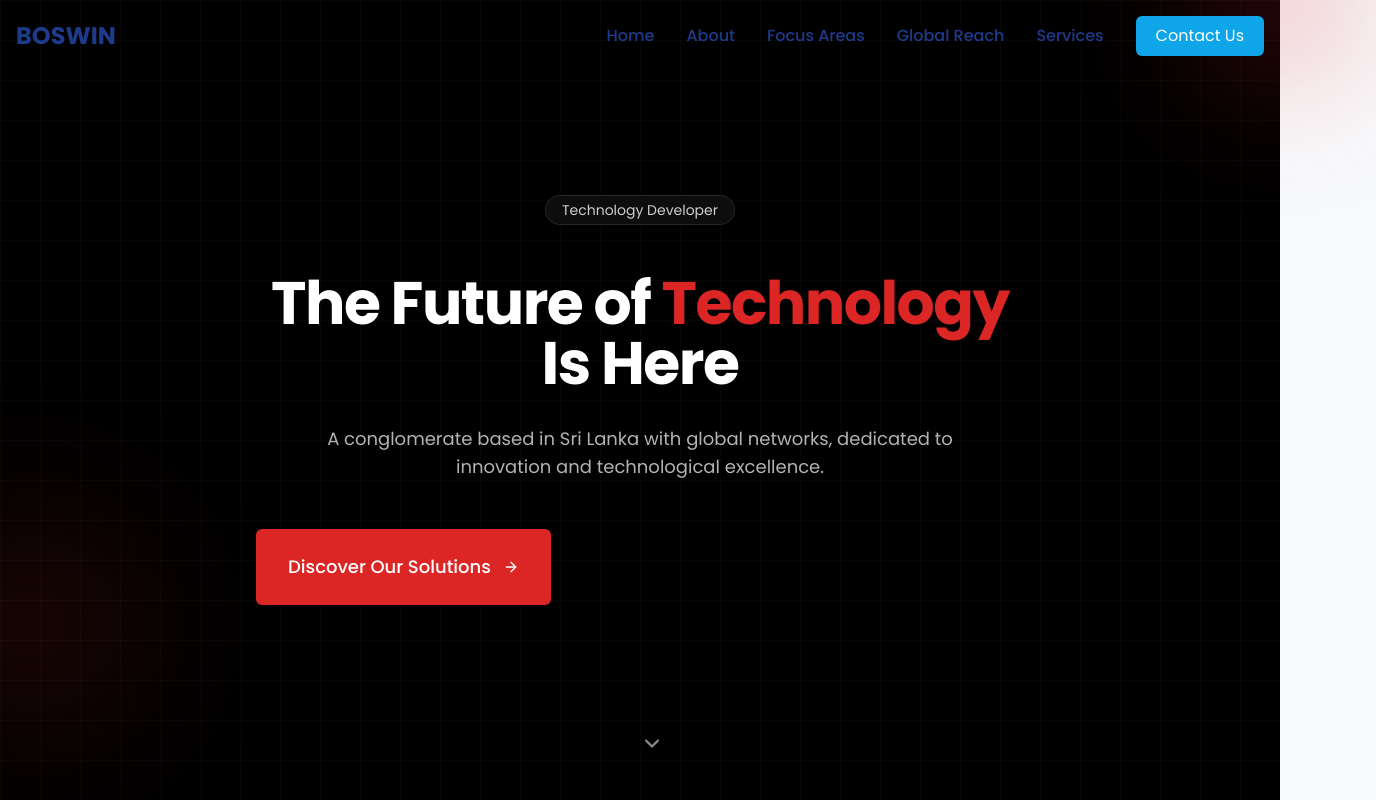
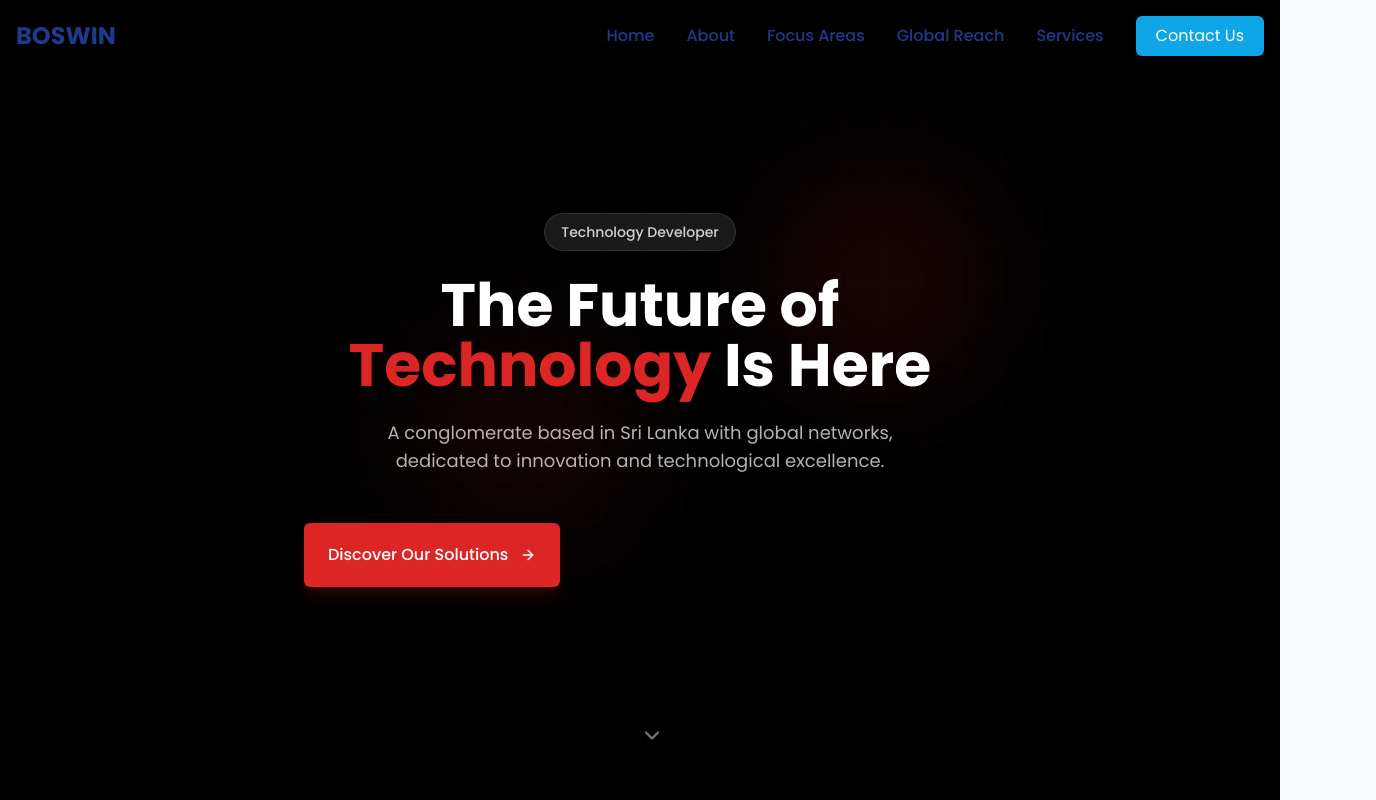
Before and after one commit to Lahiru4/boswin-infovision, a React (Vite) app: page / in a window 1280 px wide. Shown: the top 800 px of the page, 1376 px wide, since content can reach past the window. Built offline with nearby package versions, Linux system fonts and the light colour scheme.

Commit message:
Fix: Resolve no changes error
Attempt to fix the error where the AI edits didn't result in any changes to the codebase.

```diff
--- a/src/components/Hero.tsx
+++ b/src/components/Hero.tsx
@@ -8,8 +8,8 @@ const Hero = () => {
       id="home"
       className="min-h-screen flex items-center justify-center bg-black relative"
     >
-      {/* Subtle background pattern overlay */}
-      <div className="absolute inset-0 opacity-10 z-0">
+      {/* Subtle grid background pattern */}
+      <div className="absolute inset-0 opacity-5 z-0">
         <svg className="w-full h-full" width="100%" height="100%" xmlns="http://www.w3.org/2000/svg">
           <defs>
             <pattern id="grid" width="40" height="40" patternUnits="userSpaceOnUse">
@@ -20,32 +20,32 @@ const Hero = () => {
         </svg>
       </div>
 
-      {/* Red accent element */}
-      <div className="absolute -top-24 -right-24 w-48 h-48 rounded-full bg-red-600/20 blur-3xl z-0"></div>
-      <div className="absolute bottom-12 -left-24 w-64 h-64 rounded-full bg-red-600/10 blur-3xl z-0"></div>
+      {/* Red accent elements - exactly 10% visual presence */}
+      <div className="absolute top-1/4 right-1/4 w-40 h-40 rounded-full bg-red-600/20 blur-3xl z-0"></div>
+      <div className="absolute bottom-1/3 left-1/3 w-48 h-48 rounded-full bg-red-600/10 blur-3xl z-0"></div>
 
       {/* Main content */}
-      <div className="container mx-auto px-4 relative z-10 py-16">
-        <div className="max-w-3xl mx-auto text-center space-y-8 animate-fade-in">
-          {/* Simple badge */}
-          <div className="inline-block bg-white/5 backdrop-blur-sm px-4 py-1 rounded-full text-white/80 text-sm mb-4 border border-white/10">
-            Technology Developer
+      <div className="container mx-auto px-4 relative z-10">
+        <div className="max-w-2xl mx-auto text-center space-y-6 animate-fade-in">
+          {/* Modern badge/tag */}
+          <div className="inline-block bg-white/10 backdrop-blur-sm px-4 py-1.5 rounded-full border border-white/10">
+            <span className="text-white/80 text-sm font-medium">Technology Developer</span>
           </div>
 
-          {/* Clean, bold heading */}
-          <h1 className="text-4xl md:text-5xl lg:text-6xl font-bold text-white leading-tight tracking-tight">
+          {/* Clean, modern heading with red accent */}
+          <h1 className="text-4xl md:text-5xl lg:text-6xl font-bold text-white leading-tight">
             The Future of <span className="text-red-600">Technology</span> Is Here
           </h1>
 
-          {/* Concise description */}
-          <p className="text-lg text-white/70 max-w-2xl mx-auto">
+          {/* Concise description with proper white contrast (30%) */}
+          <p className="text-lg text-white/70 max-w-xl mx-auto">
             A conglomerate based in Sri Lanka with global networks, dedicated to innovation and technological excellence.
           </p>
 
-          {/* Single, focused CTA */}
-          <div className="pt-4">
+          {/* Red accent CTA button (part of the 10% red allocation) */}
+          <div className="pt-6">
             <Button
-              className="bg-red-600 hover:bg-red-700 text-white px-8 py-6 rounded-md transition-all duration-300 flex items-center gap-2 text-lg h-auto"
+              className="bg-red-600 hover:bg-red-700 text-white px-6 py-5 rounded-md transition-all duration-300 flex items-center gap-2 text-base h-auto shadow-lg shadow-red-600/20"
               onClick={() => document.getElementById('focus-areas')?.scrollIntoView({ behavior: 'smooth' })}
             >
               Discover Our Solutions
@@ -55,11 +55,11 @@ const Hero = () => {
         </div>
       </div>
 
-      {/* Minimal scroll indicator */}
-      <div className="absolute bottom-8 left-1/2 transform -translate-x-1/2 z-10 animate-bounce">
+      {/* Simple scroll indicator */}
+      <div className="absolute bottom-10 left-1/2 transform -translate-x-1/2 z-10 animate-bounce">
         <button
           onClick={() => document.getElementById('focus-areas')?.scrollIntoView({ behavior: 'smooth' })}
-          className="text-white/60 hover:text-white/90 transition-colors"
+          className="text-white/50 hover:text-white transition-colors"
           aria-label="Scroll down"
         >
           <ChevronDown size={24} />
```
